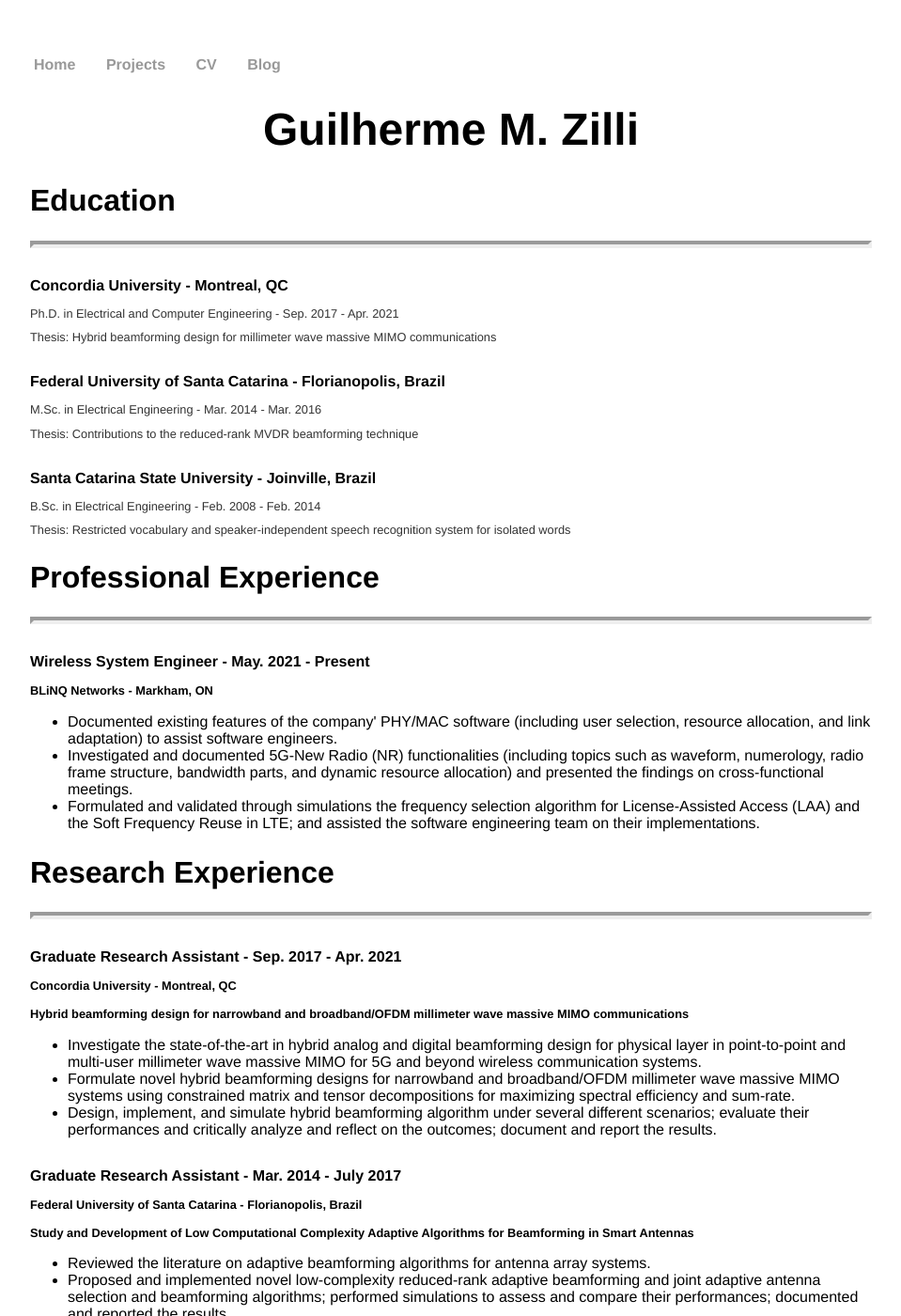
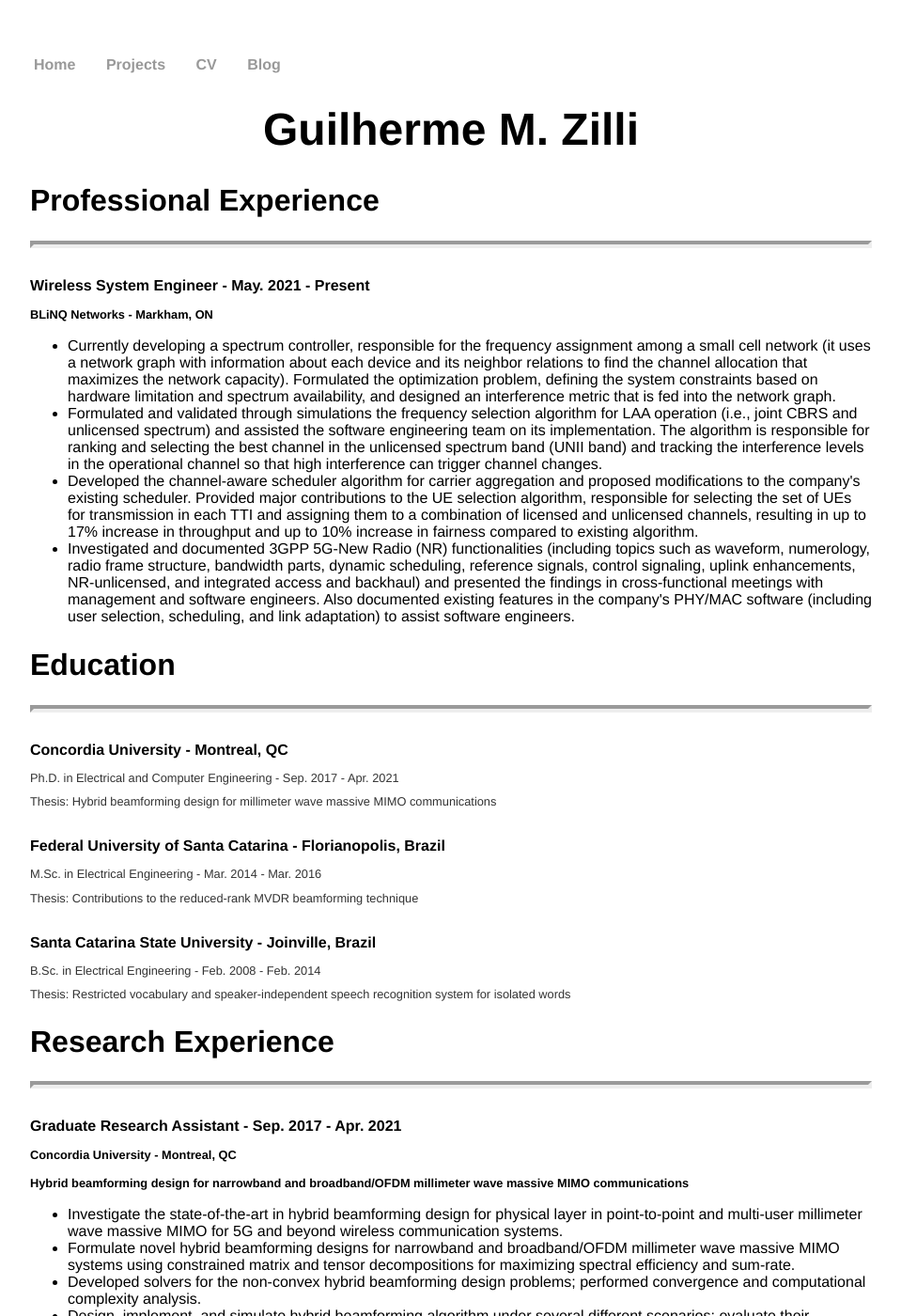
Before and after one commit to zilligm/zilligm.github.io, a Jekyll site: the page built from cv/index.html, in a window 1280 px wide and 1400 px high. Shown: the whole window at 94% size, without its empty margins (160-1119 px from the left). Built offline with Jekyll 4.4.1, drawn with Linux system fonts in a browser that asks for light colours; some of the changed text lies outside the part shown.

Commit message:
Update index.html

```diff
--- a/cv/index.html
+++ b/cv/index.html
@@ -5,6 +5,32 @@ title: Guilherme Zilli
 
 <div class="blurb">
 	<h1 style="text-align: center;">Guilherme M. Zilli</h1>
+
+		<h2>Professional Experience</h2>
+		<hr />
+			<h3>Wireless System Engineer - May. 2021 - Present</h3>
+				<h4>BLiNQ Networks - Markham, ON</h4>
+				<ul>
+					<li>Currently developing a spectrum controller, responsible for the frequency assignment among a small cell
+						network (it uses a network graph with information about each device and its neighbor relations to find
+						the channel allocation that maximizes the network capacity). Formulated the optimization problem, defining
+						the system constraints based on hardware limitation and spectrum availability, and designed an interference
+						metric that is fed into the network graph.</li>
+					<li>Formulated and validated through simulations the frequency selection algorithm for LAA operation
+						(i.e., joint CBRS and unlicensed spectrum) and assisted the software engineering team on its implementation.
+						The algorithm is responsible for ranking and selecting the best channel in the unlicensed spectrum band
+						(UNII band) and tracking the interference levels in the operational channel so that high interference can
+						trigger channel changes.</li>
+					<li>Developed the channel-aware scheduler algorithm for carrier aggregation and proposed modifications to the company's
+						existing scheduler. Provided major contributions to the UE selection algorithm, responsible for selecting the
+						set of UEs for transmission in each TTI and assigning them to a combination of licensed and unlicensed channels,
+						resulting in up to 17% increase in throughput and up to 10% increase in fairness compared to existing algorithm.</li>
+					<li>Investigated and documented 3GPP 5G-New Radio (NR) functionalities (including topics such as waveform, numerology,
+						radio frame structure, bandwidth parts, dynamic scheduling, reference signals, control signaling, uplink enhancements,
+						NR-unlicensed, and integrated access and backhaul) and presented the findings in cross-functional meetings with
+						management and software engineers. Also documented existing features in the company's PHY/MAC software
+						(including user selection, scheduling, and link adaptation) to assist software engineers.</li>
+				</ul>
 
 		<h2>Education</h2>
 		<hr />
@@ -21,32 +47,18 @@ title: Guilherme Zilli
 				<p>B.Sc. in Electrical Engineering - Feb. 2008 - Feb. 2014</p>
 				<p>Thesis: Restricted vocabulary and speaker-independent speech recognition system for isolated words</p>
 
-		<h2>Professional Experience</h2>
-		<hr />
-			<h3>Wireless System Engineer - May. 2021 - Present</h3>
-				<h4>BLiNQ Networks - Markham, ON</h4>
-				<ul>
-					<li>Documented existing features of the company' PHY/MAC software (including user selection, resource
-						allocation, and link adaptation) to assist software engineers.</li>
-					<li>Investigated and documented 5G-New Radio (NR) functionalities (including topics such as waveform,
-						numerology, radio frame structure, bandwidth parts, and dynamic resource allocation) and presented
-						the findings on cross-functional meetings.</li>
-					<li>Formulated and validated through simulations the frequency selection algorithm for License-Assisted
-						Access (LAA) and the Soft Frequency Reuse in LTE; and assisted the software engineering team on their
-						implementations.</li>
-				</ul>
 		<h2>Research Experience</h2>
 		<hr />
 			<h3>Graduate Research Assistant - Sep. 2017 - Apr. 2021</h3>
 				<h4>Concordia University - Montreal, QC</h4>
 				<h4>Hybrid beamforming design for narrowband and broadband/OFDM millimeter wave massive MIMO communications</h4>
 				<ul>
-					<li>Investigate the state-of-the-art in hybrid analog and digital beamforming design for physical layer
-						in point-to-point and multi-user millimeter wave massive MIMO for 5G and beyond wireless communication
-						systems.</li>
-					<li>Formulate novel hybrid beamforming designs for narrowband and broadband/OFDM millimeter wave massive
-						MIMO systems using constrained matrix and tensor decompositions for maximizing spectral efficiency and
-						sum-rate.</li>
+					<li>Investigate the state-of-the-art in hybrid beamforming design for physical layer in point-to-point
+						and multi-user millimeter wave massive MIMO for 5G and beyond wireless communication systems.</li>
+					<li>Formulate novel hybrid beamforming designs for narrowband and broadband/OFDM millimeter wave massive MIMO
+						systems using constrained matrix and tensor decompositions for maximizing spectral efficiency and sum-rate.</li>
+					<li>Developed solvers for the non-convex hybrid beamforming design problems; performed convergence and computational
+						complexity analysis.</li>
 					<li>Design, implement, and simulate hybrid beamforming algorithm under several different scenarios;
 						evaluate their performances and critically analyze and reflect on the outcomes; document and report the
 						results.</li>
@@ -107,6 +119,12 @@ title: Guilherme Zilli
 		<h2>Other Relevant Training</h2>
 		<hr />
 		<ul>
+			<li>Reinforcement Learning Specialization - University of Alberta/Coursera (2023)</li>
+			<li>Time Series with Python and Machine Learning Fundamentals with Python - Datacamp (2023)</li>
+			<li>Machine Learning Specialization - University of Washington/Coursera (2022)</li>
+			<li>Google Data Analytics Certificate - Google/Coursera (2022)</li>
+			<li>NumPy; Pandas; and Python Parallel and Concurrent Programming - LinkedIn Learning (2022)</li>
+			<li>Applied Machine Learning: Foundations, Algorithms, and Feature Engineering - LinkedIn Learning (2022)</li>
 			<li>LTE Air Interface - Huawei Talent Online (2021)</li>
 			<li>5G System Principals - IEEE Learning Network (2021)</li>
 			<li>Discover 5G - IEEE Learning Network (2021)</li>
```
Also changed, not shown: other parts of cv/index.html (+2 -0 lines).
